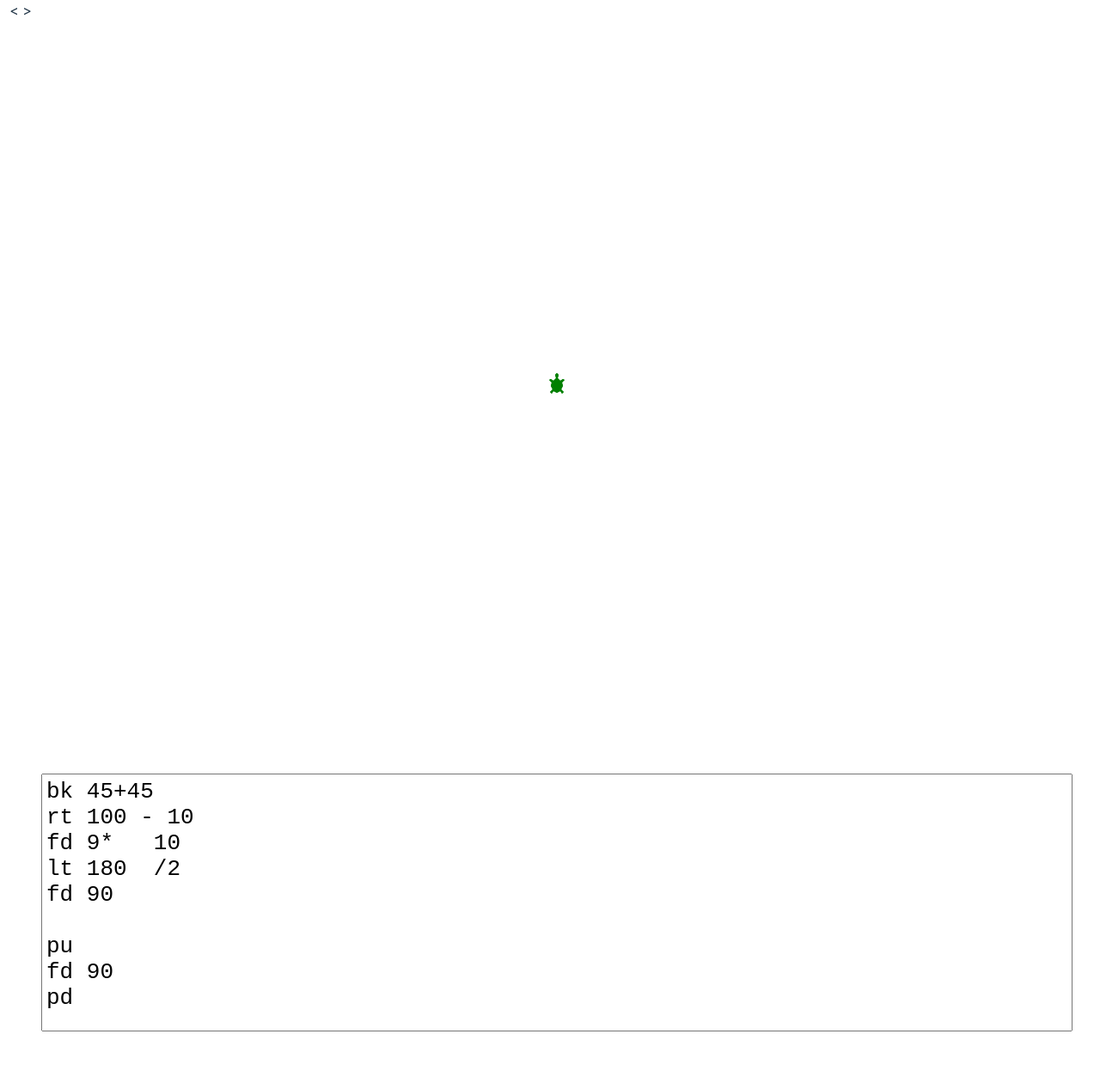
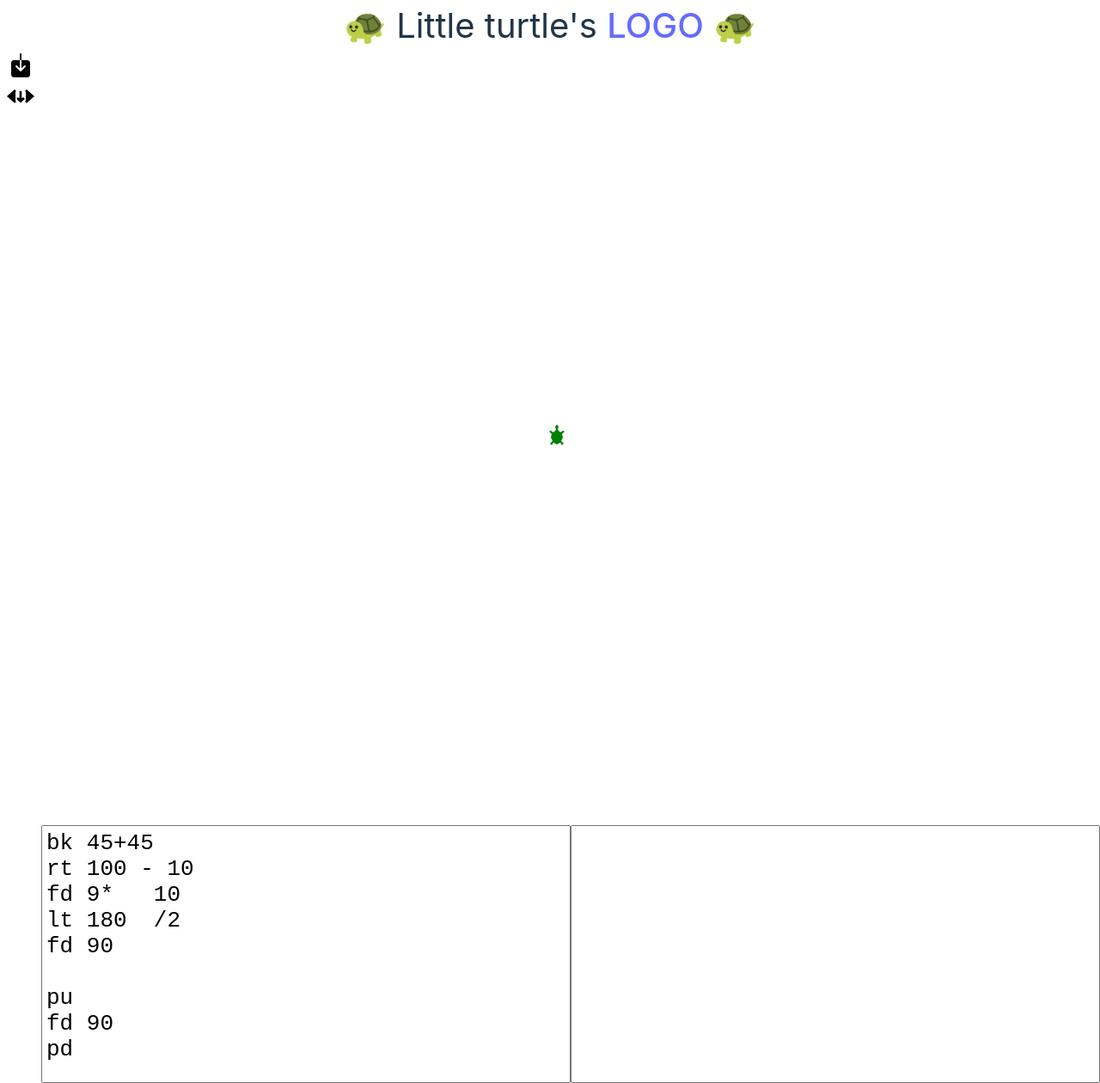
Before and after one commit to yunhailuo/myzlogo, a Vue app: page / in a window 1280 px wide. Shown: the whole page at 86% size. Before the commit the page ends 1200 px from the top, so only its background shows below. Built offline with nearby package versions, Linux system fonts and the light colour scheme; what antlr4 would draw is missing.

Commit message:
feat: download graph and code

```diff
--- a/src/App.vue
+++ b/src/App.vue
@@ -1,23 +1,21 @@
 <script setup>
-import CmdDocs from "./components/CmdDocs.vue";
+import TitleBar from "./components/TitleBar.vue";
 import WorkSpace from "./components/WorkSpace.vue";
 </script>
 
 <template>
-  <div class="container">
-    <CmdDocs />
-    <WorkSpace />
-  </div>
+    <div class="app">
+        <TitleBar />
+        <WorkSpace />
+    </div>
 </template>
 
 <style scoped>
-.container {
-  display: flex;
-  flex-direction: row;
-  flex-wrap: nowrap;
-  justify-content: normal;
-  align-items: normal;
-  align-content: normal;
-  width: 100%;
+.app {
+    display: grid;
+    grid-template-columns: 1fr;
+    grid-auto-rows: auto;
+    gap: 0px;
+    width: 100%;
 }
 </style>
--- a/src/components/CmdDocs.vue
+++ /dev/null
@@ -1,37 +0,0 @@
-<script setup>
-import { ref } from "vue";
-
-const isOpened = ref(false);
-</script>
-
-<template>
-  <div
-    class="sidebar"
-    :class="isOpened ? 'open' : ''"
-  >
-    <div @click="isOpened = !isOpened">
-      &lt; &gt;
-    </div>
-  </div>
-</template>
-
-<style scoped>
-.sidebar {
-    display: block;
-    flex-grow: 0;
-    flex-shrink: 1;
-    flex-basis: auto;
-    align-self: auto;
-    order: 0;
-    min-height: min-content;
-    min-width: 3em;
-    z-index: 99;
-    transition: all 0.5s ease;
-    position: sticky;
-}
-
-.sidebar.open {
-    height: 100%;
-    min-width: 12em;
-}
-</style>
--- /dev/null
+++ b/src/components/IoCodeDownloadIcon.vue
@@ -0,0 +1,61 @@
+<script setup>
+const props = defineProps({
+    stroke: { type: String, default: "currentColor" },
+    strokeWidth: { type: String, default: "42px" },
+});
+</script>
+
+<template>
+    <button class="iconbutton" @click="$emit('clicked')">
+        <!-- Adopted from https://github.com/ionic-team/ionicons/blob/main/src/svg/code-download.svg -->
+        <svg
+            xmlns="http://www.w3.org/2000/svg"
+            width="2em"
+            height="2em"
+            viewBox="0 0 512 512"
+        >
+            <polyline
+                points="160 368 32 256 160 144"
+                class="iconbutton__line"
+            />
+            <polyline
+                points="352 368 480 256 352 144"
+                class="iconbutton__line"
+            />
+            <polyline
+                points="192 288.1 256 352 320 288.1"
+                class="iconbutton__line"
+            />
+            <line
+                x1="256"
+                y1="160"
+                x2="256"
+                y2="336.03"
+                class="iconbutton__line"
+            />
+        </svg>
+    </button>
+</template>
+
+<style scoped>
+.iconbutton {
+    background: none;
+    border: none;
+    outline: none;
+    padding: 0;
+}
+
+.iconbutton:active {
+    padding: 0;
+    border: none;
+    background: none;
+}
+
+.iconbutton__line {
+    fill: "none";
+    stroke: v-bind(stroke);
+    stroke-linecap: "round";
+    stroke-linejoin: "round";
+    stroke-width: v-bind(strokeWidth);
+}
+</style>
--- /dev/null
+++ b/src/components/IoDownloadIcon.vue
@@ -0,0 +1,38 @@
+<script setup>
+const props = defineProps({
+    fill: { type: String, default: "currentColor" },
+});
+</script>
+
+<template>
+    <button class="iconbutton" @click="$emit('clicked')">
+        <!-- Adopted from https://github.com/ionic-team/ionicons/blob/main/src/svg/download.svg -->
+        <svg
+            xmlns="http://www.w3.org/2000/svg"
+            width="2em"
+            height="2em"
+            viewBox="0 0 512 512"
+            :fill="fill"
+        >
+            <path
+                d="M376,160H272V313.37l52.69-52.68a16,16,0,0,1,22.62,22.62l-80,80a16,16,0,0,1-22.62,0l-80-80a16,16,0,0,1,22.62-22.62L240,313.37V160H136a56.06,56.06,0,0,0-56,56V424a56.06,56.06,0,0,0,56,56H376a56.06,56.06,0,0,0,56-56V216A56.06,56.06,0,0,0,376,160Z"
+            />
+            <path d="M272,48a16,16,0,0,0-32,0V160h32Z" />
+        </svg>
+    </button>
+</template>
+
+<style scoped>
+.iconbutton {
+    background: none;
+    border: none;
+    outline: none;
+    padding: 0;
+}
+
+.iconbutton:active {
+    padding: 0;
+    border: none;
+    background: none;
+}
+</style>
--- /dev/null
+++ b/src/components/TitleBar.vue
@@ -0,0 +1,19 @@
+<template>
+    <div class="title">
+        <span
+            >🐢 Little turtle's
+            <a
+                target="_blank"
+                href="https://el.media.mit.edu/logo-foundation/what_is_logo/logo_primer.html"
+                >LOGO</a
+            >
+            🐢</span
+        >
+    </div>
+</template>
+
+<style scoped>
+.title {
+    font-size: 2.5em;
+}
+</style>
--- a/src/components/WorkSpace.vue
+++ b/src/components/WorkSpace.vue
@@ -1,18 +1,28 @@
 <script setup>
-import { computed, onBeforeUnmount, onMounted, ref } from "vue";
+import { onMounted, ref } from "vue";
 import { Turtle } from "../lib/turtle";
 import parse from "../lib/parser/parse";
+import IoDownloadIcon from "./IoDownloadIcon.vue";
+import IoCodeDownloadIcon from "./IoCodeDownloadIcon.vue";
 
 const workspace = ref(null);
-const resizeObserver = ref(null);
+const logoCanvas = ref(null);
+const logoCmd = ref("");
+const consoleLog = ref("");
 
-const logoCanvas = ref(null);
-const canvasWidth = ref(1200);
-const canvasHeight = computed(() => 3 * canvasWidth.value / 4);
-const canvasCtx = ref(null);
+const buildinConsoleError = console.error;
+function wrappedConsoleError() {
+    buildinConsoleError(...arguments);
+    consoleLog.value += `\n${[...arguments].join(" ")}`;
+}
+console.error = wrappedConsoleError;
 
-const logoCmd = ref("");
-const cmdWidth = ref(600);
+const buildinConsoleLog = console.log;
+function wrappedConsoleLog() {
+    buildinConsoleLog(...arguments);
+    consoleLog.value += `\n${[...arguments].join(" ")}`;
+}
+console.log = wrappedConsoleLog;
 
 const turtle = new Turtle();
 
@@ -23,62 +33,85 @@ function processAllCmds() {
     turtle.drawTurtle();
 }
 
+function downloadGraph() {
+    const downloadLink = document.createElement("a");
+    downloadLink.download = "logo_turtle.png";
+    downloadLink.href = logoCanvas.value.toDataURL();
+    downloadLink.click();
+}
+
+function downloadCode() {
+    const codeBlob = new Blob([logoCmd.value], {type: "text/plain"});
+    const downloadLink = document.createElement("a");
+    downloadLink.download = "logo_code.txt";
+    downloadLink.href = URL.createObjectURL(codeBlob);
+    downloadLink.click();
+    URL.revokeObjectURL(downloadLink.href)
+}
+
 onMounted(() => {
-    resizeObserver.value = new ResizeObserver(() => {
-        canvasWidth.value = Math.min(workspace.value.offsetWidth, 1200);
-        if (canvasWidth.value + cmdWidth.value > workspace.value.offsetWidth) {
-            cmdWidth.value = canvasWidth.value;
-        }
-        else {
-            cmdWidth.value = 600;
-        }
+    turtle.canvasCtx = logoCanvas.value.getContext("2d");
     turtle.resetTurtle();
     turtle.drawTurtle();
-    });
-    resizeObserver.value.observe(workspace.value);
-    canvasCtx.value = logoCanvas.value.getContext("2d");
-    turtle.canvasCtx = canvasCtx.value;
-    turtle.resetTurtle();
-    turtle.drawTurtle();
-    logoCmd.value = "bk 45+45\nrt 100 - 10\nfd 9*\t10\nlt 180  /2\nfd 90\n\npu\nfd 90\npd\n\nfd 90 fd 90 bk 30\n\npe\nbk 60\nppt\n\nbk 30";
-});
-
-onBeforeUnmount(() => {
-    resizeObserver.value.unobserve(workspace.value);
+    logoCmd.value =
+        "bk 45+45\nrt 100 - 10\nfd 9*\t10\nlt 180  /2\nfd 90\n\npu\nfd 90\npd\n\nfd 90 fd 90 bk 30\n\npe\nbk 60\nppt\n\nbk 30";
 });
 </script>
 
 <template>
-  <div
-    ref="workspace"
-    class="workspace"
-  >
-    <canvas
-      ref="logoCanvas"
-      class="canvas"
-      :height="canvasHeight"
-      :width="canvasWidth"
-    />
+    <div class="appmain">
+        <div class="sidebar">
+            <IoDownloadIcon @clicked="downloadGraph" />
+            <IoCodeDownloadIcon @clicked="downloadCode" />
+        </div>
+        <div ref="workspace" class="workspace">
+            <canvas ref="logoCanvas" class="canvas" height="900" width="1200" />
             <textarea
                 v-model="logoCmd"
                 class="commands"
-      :style="{ 'width': cmdWidth + 'px' }"
                 spellcheck="false"
                 @keyup.enter="processAllCmds"
             />
+            <textarea
+                v-model="consoleLog"
+                class="consolelog"
+                spellcheck="false"
+                readonly
+            />
+        </div>
     </div>
 </template>
 
 <style scoped>
+.appmain {
+    display: grid;
+    grid-auto-columns: auto;
+    grid-template-areas: "sidebar workspace";
+    grid-template-rows: 1fr;
+    gap: 0px;
+    width: 100%;
+}
+
+.sidebar {
+    display: flex;
+    flex-direction: column;
+    flex-wrap: nowrap;
+    justify-content: flex-start;
+    align-items: center;
+    min-width: 3em;
+    transition: all 0.5s ease;
+    position: sticky;
+}
+
 .workspace {
+    display: flex;
+    flex-direction: row;
+    flex-wrap: wrap;
     flex-grow: 0;
     flex-shrink: 1;
     flex-basis: auto;
     align-self: auto;
     order: 0;
-    display: flex;
-    flex-direction: row;
-    flex-wrap: wrap;
     justify-content: normal;
     align-items: normal;
     align-content: normal;
@@ -88,25 +121,49 @@ onBeforeUnmount(() => {
 
 .canvas {
     display: block;
-    flex-grow: 0;
+    flex-grow: 1;
     flex-shrink: 1;
     flex-basis: auto;
     align-self: auto;
     order: 0;
     background: white;
+    max-width: min(100%, 1200px);
 }
 
 .commands {
     display: block;
-    flex-grow: 0;
+    flex-grow: 1;
     flex-shrink: 1;
     flex-basis: auto;
     align-self: auto;
     order: 0;
     min-height: 300px;
+    width: 600px;
+    max-width: min(100%, 1200px);
     box-sizing: border-box;
+    padding: 5px;
     font-size: 2em;
     resize: none;
-    padding: 5px;
+}
+
+.consolelog {
+    display: block;
+    flex-grow: 1;
+    flex-shrink: 1;
+    flex-basis: auto;
+    align-self: auto;
+    order: 0;
+    box-sizing: border-box;
+    min-height: 300px;
+    width: 600px;
+    max-width: min(100%, 1200px);
+    resize: none;
+    padding: 10px;
+    text-align: left;
+    font-size: 1.5em;
+    font-family: Menlo, Monaco, Lucida Console, Liberation Mono,
+        DejaVu Sans Mono, Bitstream Vera Sans Mono, Courier New, monospace,
+        serif;
+    color: #1a95e0;
 }
 </style>
```
Lines whose indentation alone changed are shown as unchanged.
